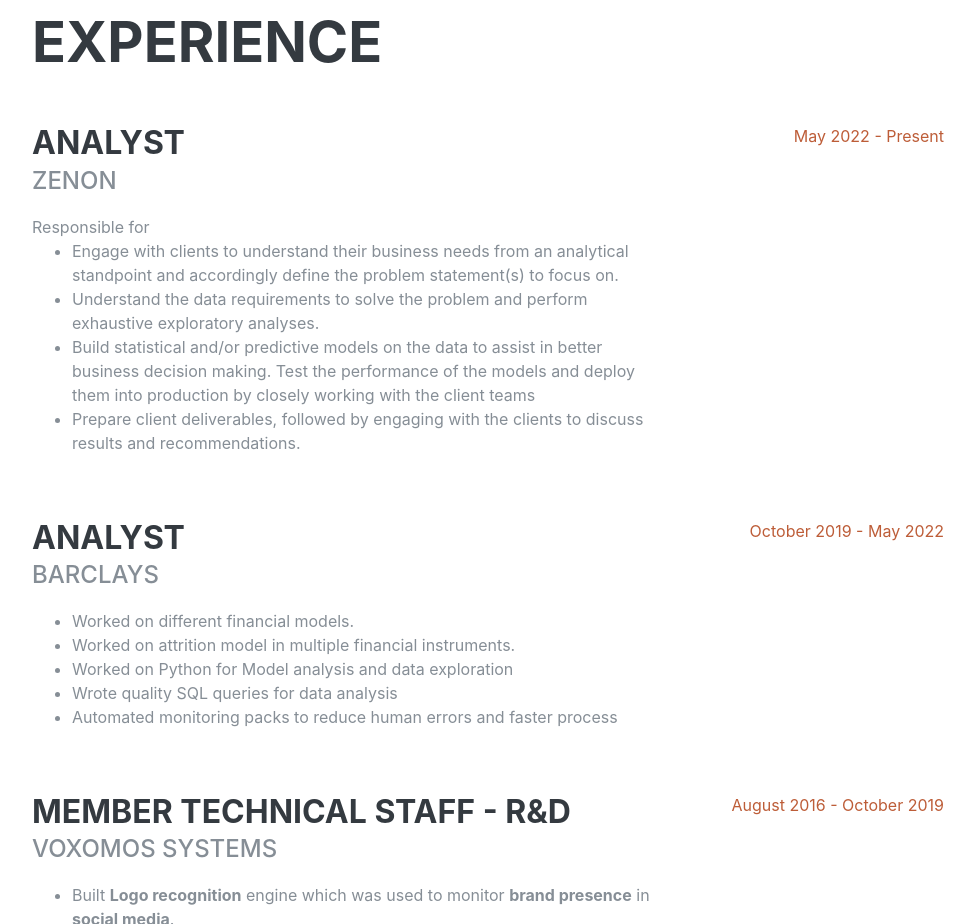
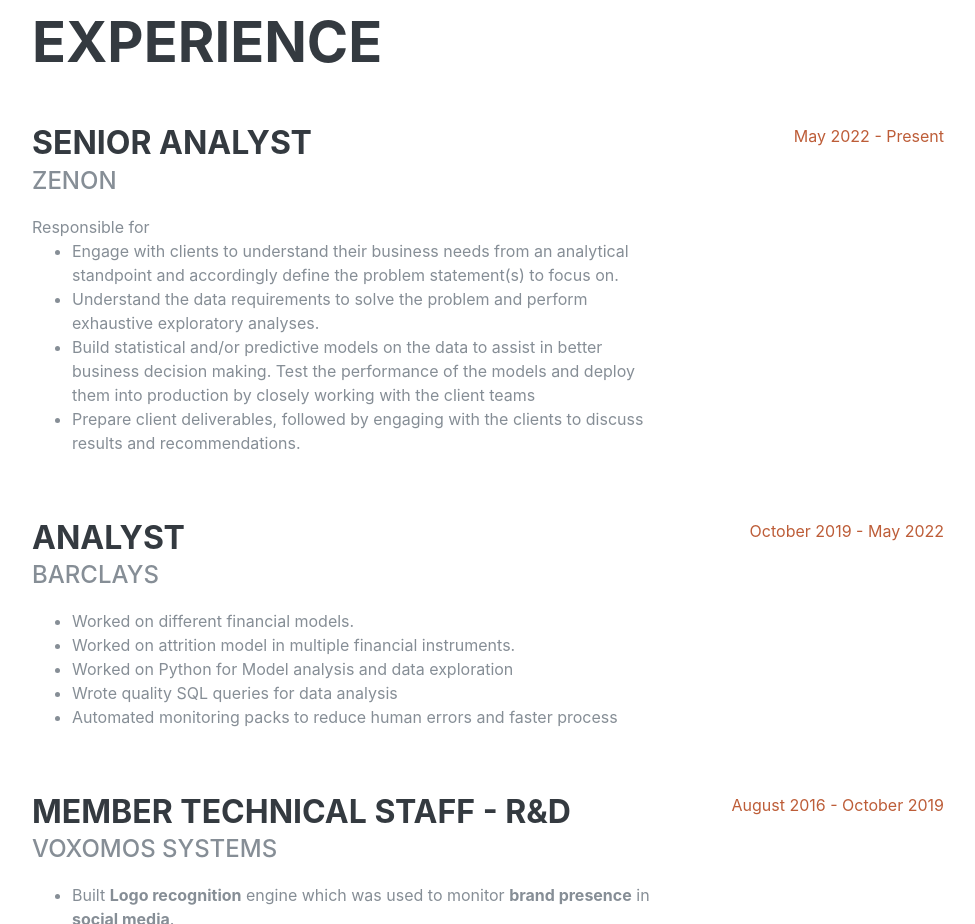
Before and after one commit to kantajitshaw/kantajitshaw.github.io, a plain HTML site: page index.html in a window 1280 px wide. Shown: the part 840-1764 px from the top of the page, without its empty margins (288-1263 px from the left). Drawn offline with Linux system fonts and the light colour scheme; a web font is replaced by a local one.

Commit message:
Added latest employment details

```diff
--- a/index.html
+++ b/index.html
@@ -106,7 +106,7 @@
 
         <div class="resume-item d-flex flex-column flex-md-row justify-content-between mb-5">
           <div class="resume-content">
-            <h3 class="mb-0">Analyst</h3>
+            <h3 class="mb-0">Senior Analyst</h3>
             <div class="subheading mb-3">Zenon</div>
             Responsible for
             <ul>
```
